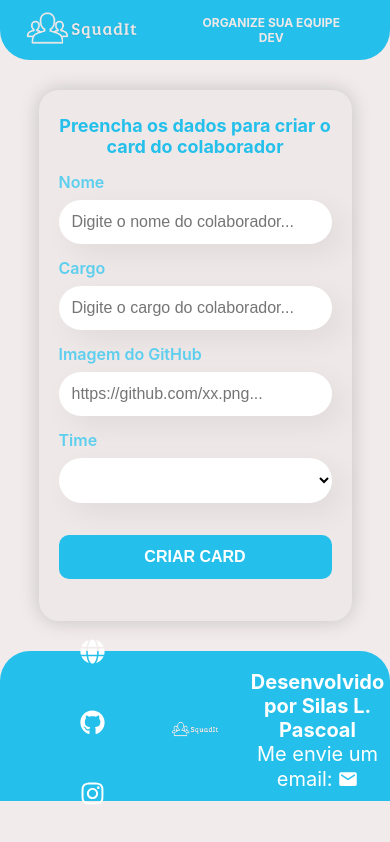
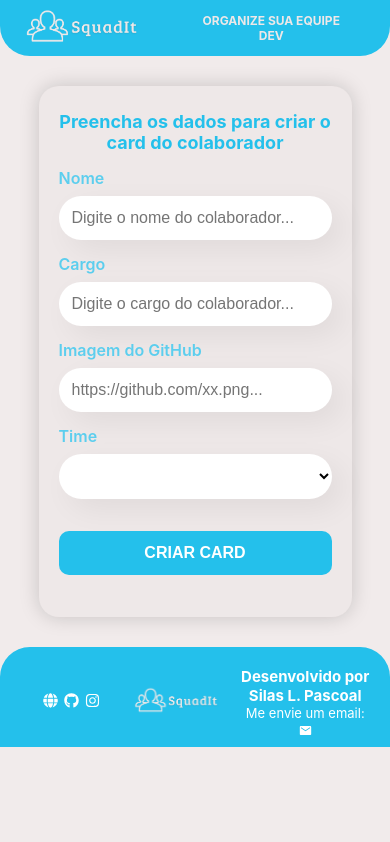
Before and after one commit to slpascoal/SquadIt, a React (Create React App) app: page / in a window 390 px wide. Built offline with nearby package versions, Linux system fonts and the light colour scheme.

Commit message:
Atualização responsividade

```diff
--- a/src/componentes/Banner/Banner.js
+++ b/src/componentes/Banner/Banner.js
@@ -4,12 +4,12 @@
     // JSX
     return (
         <header className="banner">
-            <section className='imagem'>
+            <div className='imagem'>
                 <img src="/imagens/Logo SquadIt.png" alt="O banner principal da página do Organo"/>
-            </section>
-            <section className='descricaoHeader'>
+            </div>
+            <div className='descricaoHeader'>
                 <h1>Organize sua equipe dev</h1>
-            </section>
+            </div>
         </header>
     )
 }
--- a/src/componentes/Colaborador/Colaborador.css
+++ b/src/componentes/Colaborador/Colaborador.css
@@ -3,6 +3,11 @@
     width: 250px;
 
     border-radius: 10px;
+
+    @media (max-width:768px) {
+        height: 150px;
+        width: 150px;
+    }
 }
 
 .card:hover{
--- a/src/componentes/Formulario/index.js
+++ b/src/componentes/Formulario/index.js
@@ -26,7 +26,7 @@
     }
 
     return (
-        <section className="formulario">
+        <div className="formulario">
             <form onSubmit={aoSalvar}>
                 <h2>Preencha os dados para criar o card do colaborador</h2>
                 <CampoTexto
@@ -60,7 +60,7 @@
                     Criar Card
                 </Botao>
             </form>
-        </section>
+        </div>
     )
 }
 
--- a/src/componentes/Rodape/Rodape.css
+++ b/src/componentes/Rodape/Rodape.css
@@ -1,5 +1,4 @@
 .rodape {
-    position: relative;
 
     background-color: #24c0eb;
 
@@ -12,7 +11,14 @@
     border-radius: 30px 30px 0px 0px;
     padding: 0px 20px;
 
+    @media (max-width:768px) {
+        position: relative;
+        bottom: 0;
 
+        padding: 0px 20px 0px 0px;
+
+        height: 100px;
+    }
 }
 
 .rodape .redesSociais{
@@ -23,6 +29,11 @@
     display: flex;
     align-items: center;
     justify-content: center;
+
+    @media (max-width:768px) {
+        justify-content: left;
+        padding-top: 10px;
+    }
 }
 
 .rodape .redesSociais ul li{
@@ -32,6 +43,10 @@
 
     transition: 0.5s;
     transform: scale(1);
+
+    @media (max-width:768px) {
+        padding: 3px;
+    }
 }
 
 .rodape .redesSociais ul li a{
@@ -40,6 +55,10 @@
     text-decoration: none;
 
     font-size: 25px;
+
+    @media (max-width:768px) {
+        font-size: 15px;
+    }
 
 }
 
@@ -58,10 +77,18 @@
     text-align: center;
 
     padding-top: 10px;
+
+    @media (max-width:768px) {
+        width: 25%;
+    }
 }
 
 .rodape .imagem img{
     width: 50%;
+
+    @media (max-width:768px) {
+        width: 100%;
+    }
 }
 
 .rodape .descricao{
@@ -72,6 +99,10 @@
     justify-content: center;
 
     margin-top: 10px;
+
+    @media (max-width:768px) {
+        width: 35%;
+    }
 }
 
 .rodape .descricao .descCentro{
@@ -114,12 +145,20 @@
     color: #ffffff;
     font-size: 20px;
     margin: 0;
+
+    @media (max-width:768px) {
+        font-size: 15px;
+    }
 }
 
 .rodape .descricao p{
     color: #ffffff;
     font-size: 25px;
     margin: 0;
+
+    @media (max-width:768px) {
+        font-size: 13px !important;
+    }
 }
 
 .rodape img {
--- a/src/componentes/Rodape/index.js
+++ b/src/componentes/Rodape/index.js
@@ -12,25 +12,25 @@
     }
 
     return (
-        <header className="rodape">
-            <section className='redesSociais'>
+        <footer className="rodape">
+            <div className='redesSociais'>
                 <ul>
                     <li><a href='https://portfolio-silas-psi.vercel.app/' target='_blank' rel="noreferrer"><FaGlobe /></a></li>
                     <li><a href='https://github.com/slpascoal' target='_blank' rel="noreferrer"><FaGithub /></a></li>
                     <li><a href='https://www.instagram.com/msi.lp/' target='_blank' rel="noreferrer"><FaInstagram /></a></li>
                 </ul>
-            </section>
-            <section className='imagem'>
+            </div>
+            <div className='imagem'>
                 <img src="/imagens/Logo SquadIt.png" alt="O banner principal da página do Organo"/>
-            </section>
-            <section className='descricao'>
+            </div>
+            <div className='descricao'>
                 <div className='descCentro'>
                     <h4>Desenvolvido por Silas L. Pascoal</h4>
                     <p>Me envie um email: <IoMdMail className='copymail' onClick={Copiar}/>
                     </p>
                 </div>
-            </section>
-        </header>
+            </div>
+        </footer>
     )
 }
 
--- a/src/componentes/Time/Time.css
+++ b/src/componentes/Time/Time.css
@@ -1,6 +1,11 @@
 .time {
     text-align: center;
     padding: 32px;
+
+    @media (max-width:768px) {
+        padding: 15px;
+        padding-bottom: 25px;
+    }
 }
 
 .time h3 {
@@ -8,11 +13,24 @@
     border-bottom: 4px solid;
     display: inline-block;
     padding-bottom: 8px;
+
+    @media (max-width:768px) {
+        font-size: 25px;
+    }
 }
 
 .time .colaboradores {
     display: flex;
-    justify-content: space-around;
+    justify-content: center;
+    gap: 20px;
     margin-top: 32px;
     flex-wrap: wrap;
+
+    @media (max-width:768px) {
+        margin-top: 25x;
+
+        justify-content: center;
+
+        gap: 20px;
+    }
 }
--- a/src/index.css
+++ b/src/index.css
@@ -6,6 +6,17 @@
   -webkit-font-smoothing: antialiased;
   -moz-osx-font-smoothing: grayscale;
   background-color: #f1ebeb;
+
+
+}
+
+.App{
+  position: relative;
+  min-height: 100vh;
+}
+
+.App section:nth-child(2){
+  padding-bottom: 130px !important;
 }
 
 code {
```
